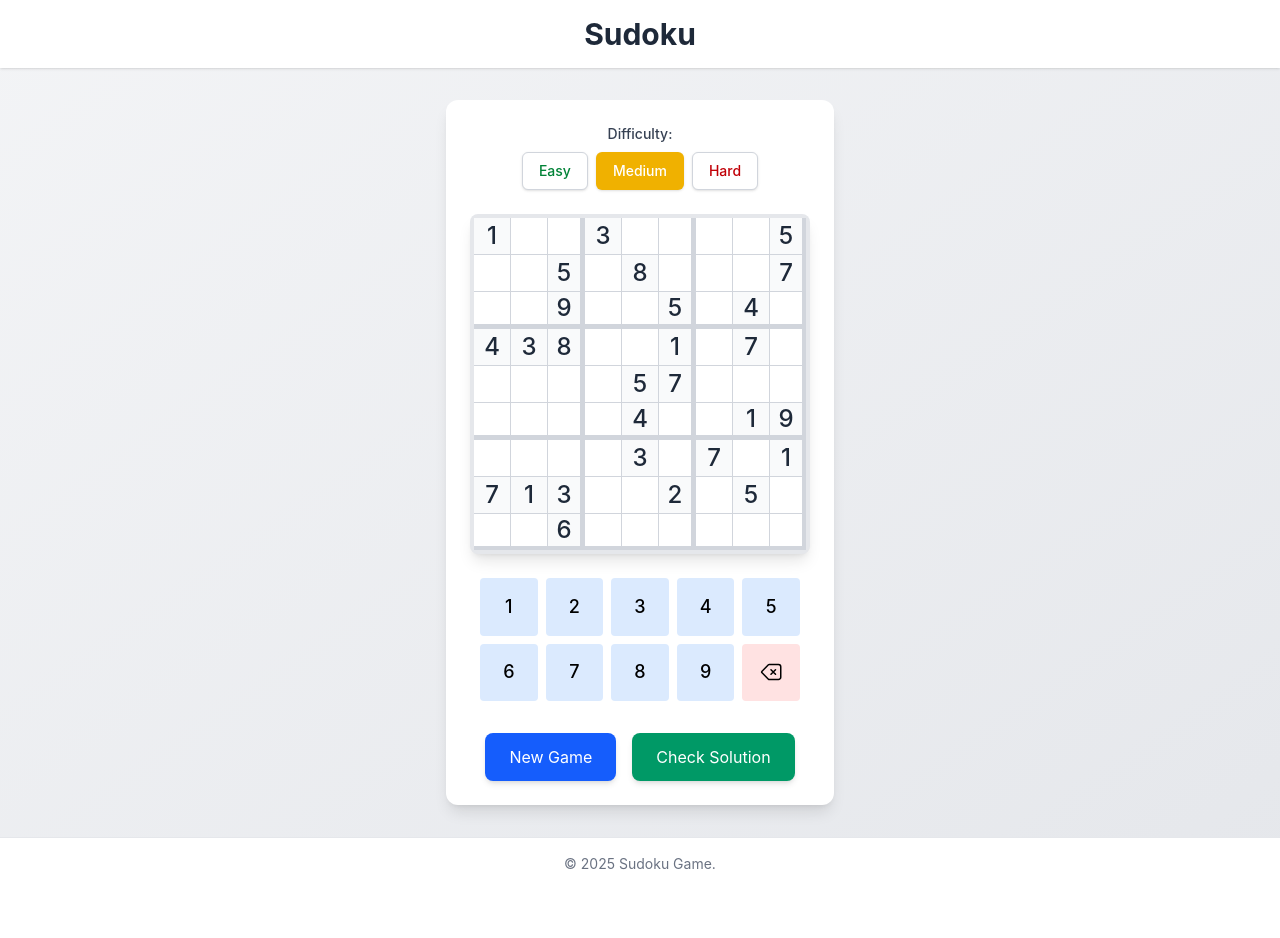
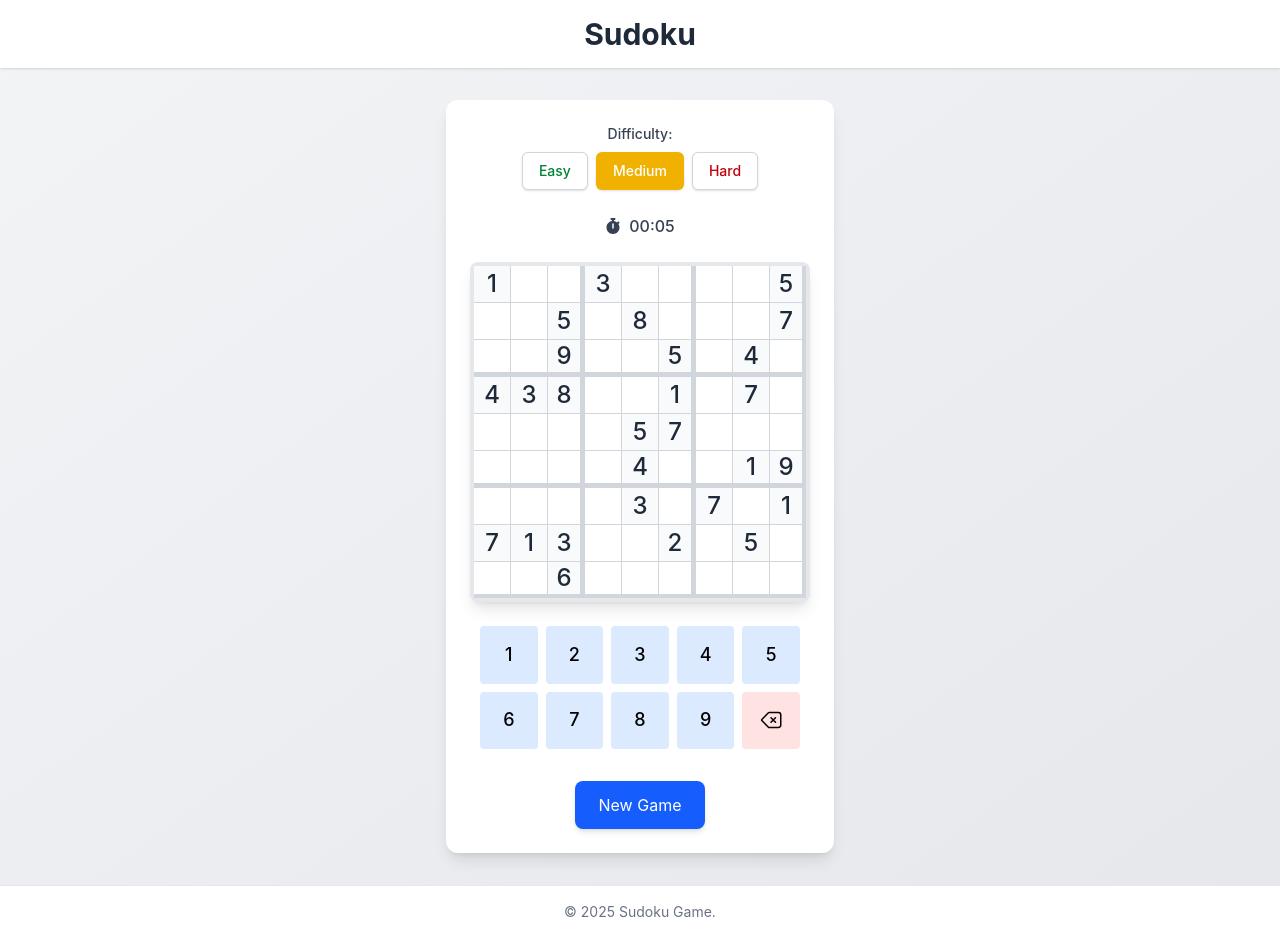
Before and after one commit to RieonaFernandes/Sudoku, a React app: page / in a window 1280 px wide. Before the commit the page ends 890 px from the top, so only its background shows below. Built offline with nearby package versions, Linux system fonts and the light colour scheme; the HTML template or start-up script is replaced by a standard one.

Commit message:
feature: Added Timer. Removed  button.

```diff
--- a/package.json
+++ b/package.json
@@ -14,6 +14,7 @@
     "@tailwindcss/vite": "^4.1.6",
     "react": "^19.1.0",
     "react-dom": "^19.1.0",
+    "react-icons": "^5.5.0",
     "react-redux": "^9.2.0",
     "redux": "^5.0.1"
   },
--- a/src/components/GameControls.jsx
+++ b/src/components/GameControls.jsx
@@ -1,6 +1,7 @@
 import PropTypes from "prop-types";
 
-const GameControls = ({ onNewGame, onCheckSolution }) => {
+// const GameControls = ({ onNewGame, onCheckSolution }) => {
+const GameControls = ({ onNewGame }) => {
   return (
     <div className="flex flex-col sm:flex-row justify-center gap-4 mt-8">
       <button
@@ -11,13 +12,13 @@ const GameControls = ({ onNewGame, onCheckSolution }) => {
         New Game
       </button>
 
-      <button
+      {/* <button
         onClick={onCheckSolution}
         className="px-6 py-3 bg-emerald-600 text-white rounded-lg shadow-md hover:bg-emerald-700 transition-colors duration-200 focus:outline-none focus:ring-2 focus:ring-emerald-500 focus:ring-offset-2"
         aria-label="Check current solution"
       >
         Check Solution
-      </button>
+      </button> */}
     </div>
   );
 };
--- a/src/components/SudokuGame.jsx
+++ b/src/components/SudokuGame.jsx
@@ -3,6 +3,7 @@ import SudokuBoard from "./SudokuBoard";
 import GameControls from "./GameControls";
 import DifficultySelector from "./DifficultySelector";
 import GameWonModal from "./GameWonModal";
+import Timer from "./Timer";
 import { generateNewPuzzle } from "../utils/sudokuGenerator";
 import { validateSolution, isCellValid } from "../utils/validation";
 import { cloneBoard } from "../utils/helpers";
@@ -14,11 +15,24 @@ const SudokuGame = () => {
   const [conflicts, setConflicts] = useState([]);
   const [gameWon, setGameWon] = useState(false);
   const [difficulty, setDifficulty] = useState("medium");
+  const [secondsElapsed, setSecondsElapsed] = useState(0);
+  const [isTimerRunning, setIsTimerRunning] = useState(true);
 
   // Initialize game on mount and difficulty change
   useEffect(() => {
     initializeGame(difficulty);
   }, [difficulty]);
+
+  // Track timer
+  useEffect(() => {
+    let interval;
+    if (isTimerRunning) {
+      interval = setInterval(() => {
+        setSecondsElapsed((prev) => prev + 1);
+      }, 1000);
+    }
+    return () => clearInterval(interval);
+  }, [isTimerRunning]);
 
   const initializeGame = (selectedDifficulty = difficulty) => {
     const newPuzzle = generateNewPuzzle(selectedDifficulty);
@@ -26,6 +40,8 @@ const SudokuGame = () => {
     setSelectedCell(null);
     setConflicts([]);
     setGameWon(false);
+    setSecondsElapsed(0);
+    setIsTimerRunning(true);
   };
 
   // Handle cell selection
@@ -66,6 +82,7 @@ const SudokuGame = () => {
 
     if (isComplete && validateSolution(newBoard)) {
       setGameWon(true);
+      setIsTimerRunning(false);
     }
   };
 
@@ -93,6 +110,7 @@ const SudokuGame = () => {
           difficulty={difficulty}
           setDifficulty={setDifficulty}
         />
+        <Timer seconds={secondsElapsed} />
       </div>
 
       <SudokuBoard
@@ -127,10 +145,10 @@ const SudokuGame = () => {
 
       <GameControls
         onNewGame={() => initializeGame()}
-        onCheckSolution={() => {
-          if (validateSolution(board)) setGameWon(true);
-          else alert("Solution contains errors!");
-        }}
+        // onCheckSolution={() => {
+        //   if (validateSolution(board)) setGameWon(true);
+        //   else alert("Solution contains errors!");
+        // }}
       />
 
       {gameWon && (
--- /dev/null
+++ b/src/components/Timer.jsx
@@ -0,0 +1,24 @@
+import PropTypes from "prop-types";
+import { FaStopwatch } from "react-icons/fa6";
+
+const Timer = ({ seconds }) => {
+  const formatTime = (time) => {
+    const minutes = Math.floor(time / 60);
+    const seconds = time % 60;
+    return `${minutes.toString().padStart(2, "0")}:${seconds
+      .toString()
+      .padStart(2, "0")}`;
+  };
+
+  return (
+    <div className="flex items-center justify-center text-md font-medium text-gray-700 gap-2">
+      <FaStopwatch /> {formatTime(seconds)}
+    </div>
+  );
+};
+
+Timer.propTypes = {
+  seconds: PropTypes.number.isRequired,
+};
+
+export default Timer;
```
Also changed, not shown: 1 other file (tests, documents, lock files or other folders).
